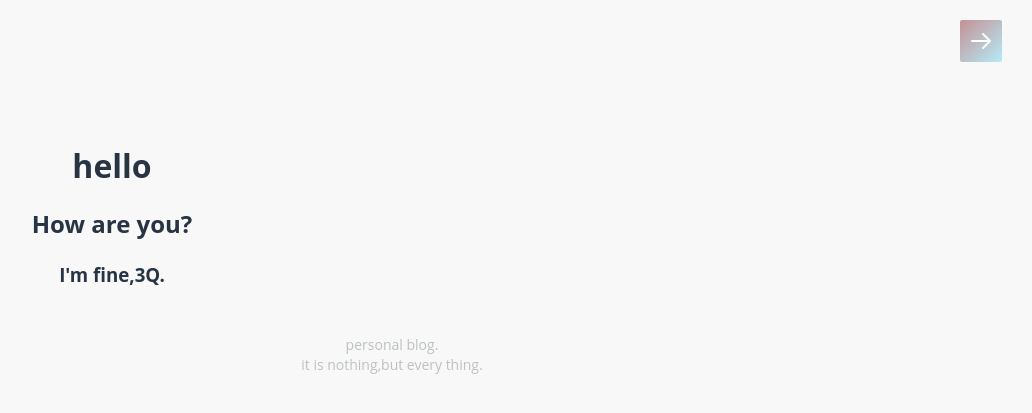
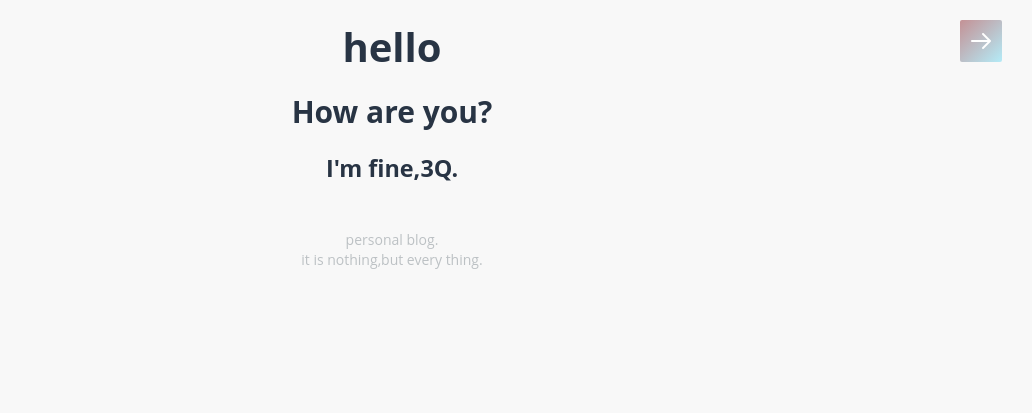
Before and after one commit to linbinhan/linbinhan.github.io, a Jekyll site: the page built from index.html, in a window 1280 px wide. Shown: the top 413 px of the page, without its empty margins (248-1280 px from the left). Built offline with Jekyll 4.4.1, drawn with Linux system fonts in a browser that asks for light colours.

Commit message:
Update 9-page.sass

```diff
--- a/_sass/9-page.sass
+++ b/_sass/9-page.sass
@@ -12,4 +12,4 @@
 // Home Page
 #home
   text-align: center
-  margin:150px 0 0 0
+  font-size: 20px
```
